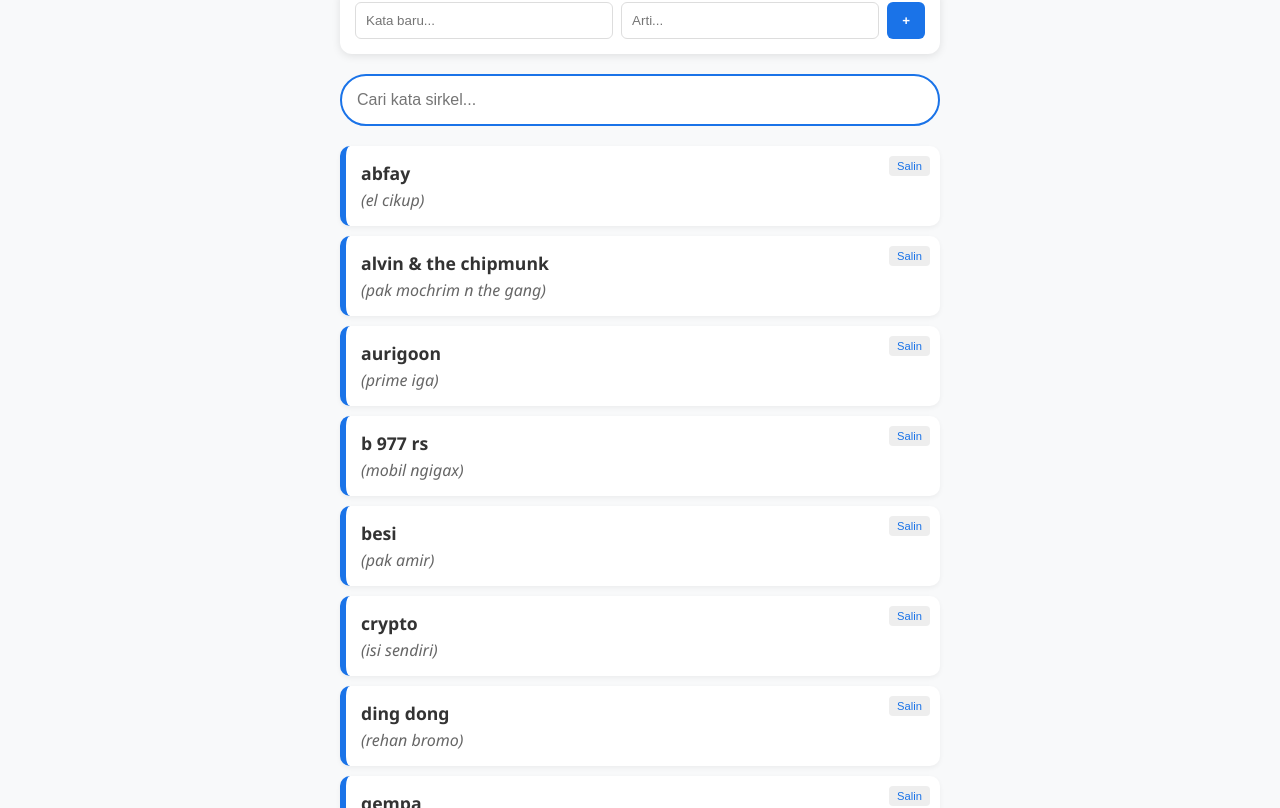
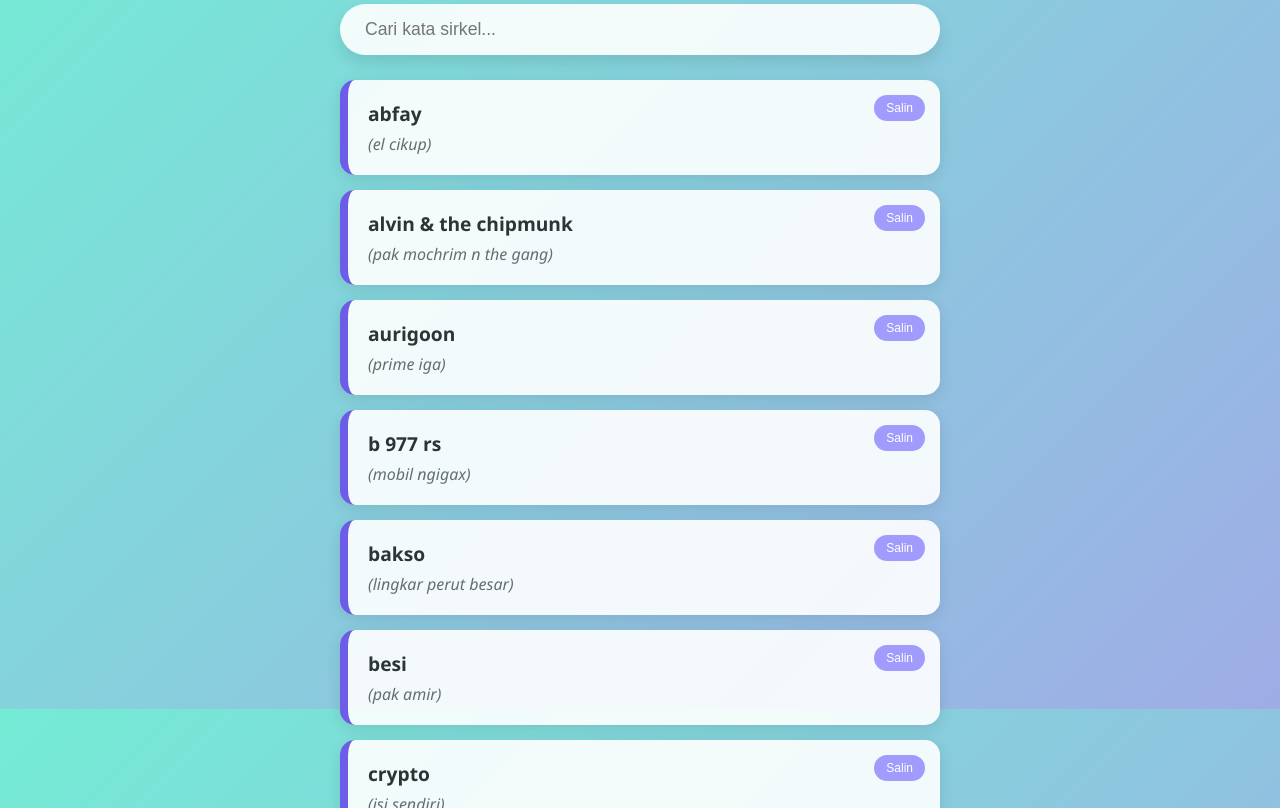
Before and after one commit to kevinduren892-bot/Kamus-Ujung-Kulon-1.3, a plain HTML site: page index.html in a window 1280 px wide. Shown: the part 91-899 px from the top of the page. Drawn offline with Linux system fonts and the light colour scheme.

Commit message:
Update index.html proo

```diff
--- a/index.html
+++ b/index.html
@@ -7,38 +7,88 @@
   <link rel="icon" href="https://em-content.zobj.net/source/microsoft-teams/337/blue-book_1f4d8.png">
 
   <style>
-    :root { --primary: #1a73e8; --bg: #f8f9fa; }
+    /* Background baru yang lebih berwarna (Gradient) */
+    :root {
+      --primary: #6c5ce7;
+      --secondary: #a29bfe;
+      --bg: linear-gradient(135deg, #74ebd5 0%, #9face6 100%);
+    }
+
     * { box-sizing: border-box; margin: 0; padding: 0; }
-    body { font-family: 'Segoe UI', sans-serif; background: var(--bg); padding: 20px; display: flex; justify-content: center; }
+
+    body {
+      font-family: 'Segoe UI', Tahoma, sans-serif;
+      background: var(--bg);
+      background-attachment: fixed;
+      padding: 20px;
+      display: flex;
+      justify-content: center;
+      min-height: 100vh;
+    }
+
     .container { width: 100%; max-width: 600px; }
-    h1 { text-align: center; color: var(--primary); margin-bottom: 15px; }
 
-    /* Box Tambah Kata */
-    .add-box { background: white; padding: 15px; border-radius: 12px; margin-bottom: 20px; box-shadow: 0 2px 8px rgba(0,0,0,0.1); display: flex; gap: 8px; }
-    .add-box input { flex: 1; padding: 10px; border: 1px solid #ddd; border-radius: 6px; outline: none; }
-    .btn-add { background: var(--primary); color: white; border: none; padding: 0 15px; border-radius: 6px; cursor: pointer; font-weight: bold; }
+    h1 {
+      text-align: center;
+      color: white;
+      margin-bottom: 20px;
+      text-shadow: 2px 2px 4px rgba(0,0,0,0.2);
+      font-size: 2.5rem;
+    }
 
-    /* Search */
-    .search-input { width: 100%; padding: 15px; border-radius: 30px; border: 2px solid var(--primary); margin-bottom: 20px; outline: none; font-size: 1rem; }
+    /* Search Bar lebih transparan & modern */
+    .search-input {
+      width: 100%;
+      padding: 15px 25px;
+      border-radius: 30px;
+      border: none;
+      margin-bottom: 25px;
+      outline: none;
+      font-size: 1.1rem;
+      box-shadow: 0 8px 15px rgba(0,0,0,0.1);
+      background: rgba(255, 255, 255, 0.9);
+    }
 
-    /* Card */
-    .card { background: white; padding: 15px; border-radius: 10px; margin-bottom: 10px; box-shadow: 0 2px 5px rgba(0,0,0,0.05); border-left: 6px solid var(--primary); position: relative; transition: 0.2s; }
-    .card:hover { transform: scale(1.01); }
-    .kata { font-weight: bold; font-size: 1.1rem; color: #333; }
-    .arti { color: #666; margin-top: 4px; font-style: italic; }
-    .btn-copy { position: absolute; right: 10px; top: 10px; font-size: 0.7rem; padding: 4px 8px; cursor: pointer; background: #eee; border: none; border-radius: 4px; color: var(--primary); }
+    /* Card dengan efek Glassmorphism */
+    .card {
+      background: rgba(255, 255, 255, 0.9);
+      padding: 20px;
+      border-radius: 15px;
+      margin-bottom: 15px;
+      box-shadow: 0 4px 15px rgba(0,0,0,0.1);
+      border-left: 8px solid var(--primary);
+      position: relative;
+      transition: 0.3s;
+    }
+
+    .card:hover { transform: translateY(-5px); box-shadow: 0 8px 20px rgba(0,0,0,0.15); }
+
+    .kata { font-weight: bold; font-size: 1.2rem; color: #2d3436; text-transform: lowercase; }
+    .arti { color: #636e72; margin-top: 6px; font-style: italic; font-size: 1rem; }
+
+    .btn-copy {
+      position: absolute;
+      right: 15px;
+      top: 15px;
+      font-size: 0.75rem;
+      padding: 6px 12px;
+      cursor: pointer;
+      background: var(--secondary);
+      color: white;
+      border: none;
+      border-radius: 20px;
+      transition: 0.2s;
+    }
+
+    .btn-copy:hover { background: var(--primary); }
+
+    .empty { text-align: center; color: white; margin-top: 50px; font-weight: bold; }
   </style>
 </head>
 <body>
 
 <div class="container">
-  <h1>📘 Kamus Ujung Kulon</h1>
-
-  <div class="add-box">
-    <input type="text" id="k" placeholder="Kata baru...">
-    <input type="text" id="a" placeholder="Arti...">
-    <button class="btn-add" onclick="add()">+</button>
-  </div>
+  <h1>📘 Kamus Sirkel</h1>
 
   <input type="text" id="s" class="search-input" placeholder="Cari kata sirkel..." oninput="search()">
 
@@ -46,8 +96,8 @@
 </div>
 
 <script>
-  // DAFTAR KATA LENGKAP
-  const dataAwal = [
+  // DAFTAR KATA LENGKAP + UPDATE TERBARU
+  const dataKamus = [
     { kata: "mbuy", arti: "(azki cuman lebih gacor)" },
     { kata: "kenzo", arti: "(penyepong hartop)" },
     { kata: "abfay", arti: "(el cikup)" },
@@ -82,15 +132,23 @@
     { kata: "gempa", arti: "(lingkar perut besar)" },
     { kata: "tikum", arti: "(titik kumpul)" },
     { kata: "mandi", arti: "(maen aer)" },
-    { kata: "kuyup", arti: "(maen aer)" }
+    { kata: "kuyup", arti: "(maen aer)" },
+    // KATA BARU REQUEST KAMU:
+    { kata: "kus", arti: "(tikus)" },
+    { kata: "bakso", arti: "(lingkar perut besar)" }
   ];
 
-  // PERBAIKAN DI SINI: Memakai dataAwal, bukan baseData
-  let localData = JSON.parse(localStorage.getItem('ujungKulon')) || dataAwal;
+  function show(data) {
+    // Urutkan A-Z
+    data.sort((x, y) => x.kata.localeCompare(y.kata));
 
-  function show(data) {
-    data.sort((x, y) => x.kata.localeCompare(y.kata));
-    document.getElementById('list').innerHTML = data.map(i => `
+    const container = document.getElementById('list');
+    if (data.length === 0) {
+      container.innerHTML = `<div class="empty">Kata ga ada di database sirkel... 🕵️‍♂️</div>`;
+      return;
+    }
+
+    container.innerHTML = data.map(i => `
       <div class="card">
         <button class="btn-copy" onclick="cp('${i.kata}','${i.arti}')">Salin</button>
         <div class="kata">${i.kata}</div>
@@ -99,29 +157,22 @@
     `).join('');
   }
 
-  function add() {
-    let k = document.getElementById('k').value;
-    let a = document.getElementById('a').value;
-    if(k && a) {
-      localData.push({kata: k.toLowerCase(), arti: a});
-      localStorage.setItem('ujungKulon', JSON.stringify(localData));
-      show(localData);
-      document.getElementById('k').value = '';
-      document.getElementById('a').value = '';
-    }
-  }
-
   function search() {
     let q = document.getElementById('s').value.toLowerCase();
-    show(localData.filter(i => i.kata.toLowerCase().includes(q) || i.arti.toLowerCase().includes(q)));
+    const filtered = dataKamus.filter(i =>
+      i.kata.toLowerCase().includes(q) ||
+      i.arti.toLowerCase().includes(q)
+    );
+    show(filtered);
   }
 
   function cp(k, a) {
     navigator.clipboard.writeText(`${k}: ${a}`);
-    alert('Tersalin ke chat!');
+    alert('Berhasil disalin!');
   }
 
-  show(localData);
+  // Tampilkan data pertama kali
+  show(dataKamus);
 </script>
 </body>
 </html>
```
